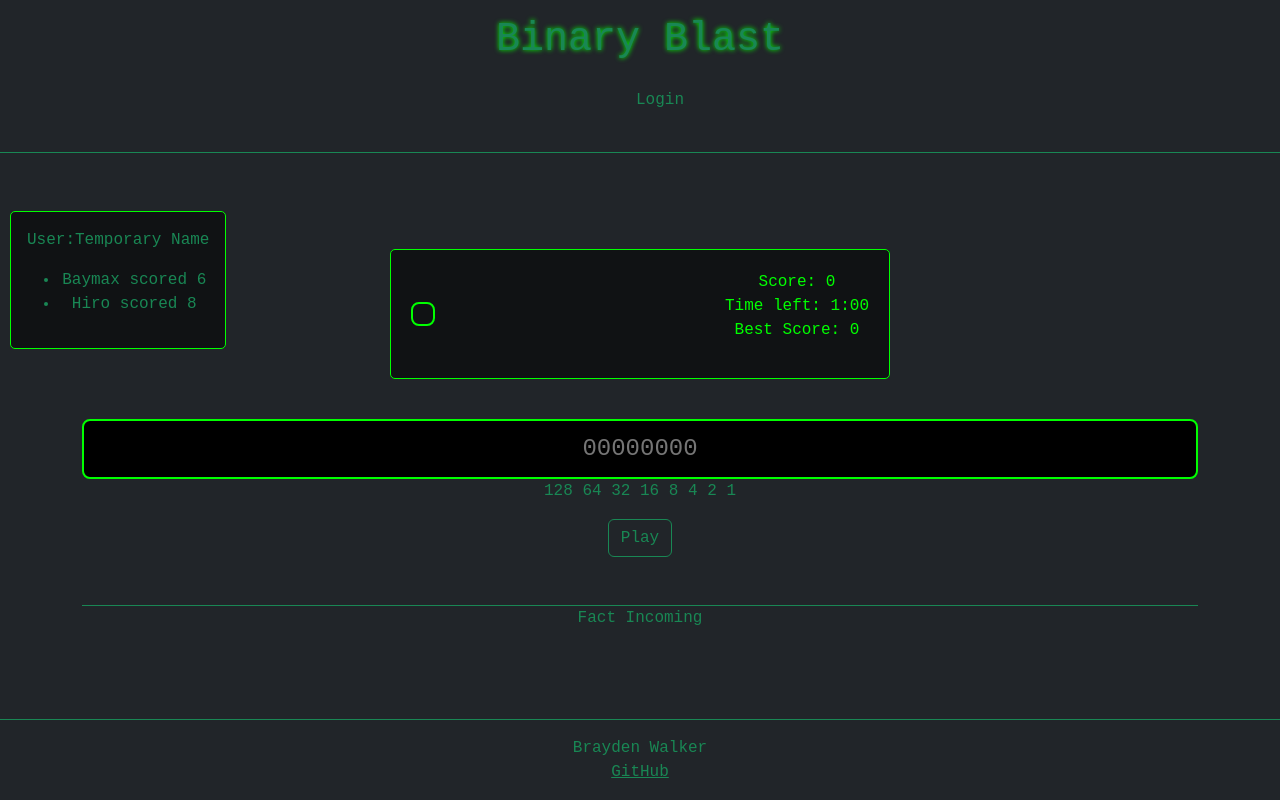
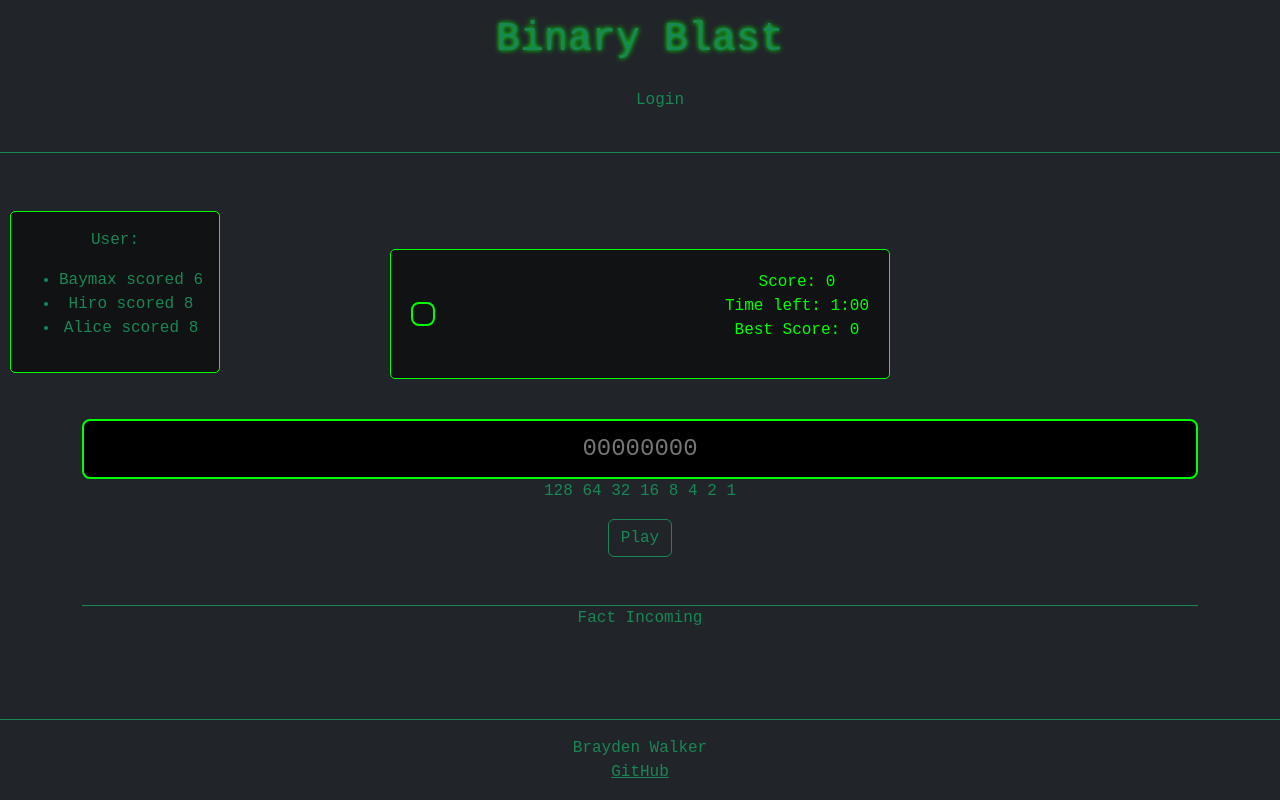
Before and after one commit to BraydenReklaw/startup, a React (Vite) app: page /game in a window 1280 px wide. Built offline with nearby package versions, Linux system fonts and the light colour scheme.

Commit message:
Game updated with random user scores being displayed

```diff
--- a/src/app.jsx
+++ b/src/app.jsx
@@ -8,9 +8,9 @@ import { Score } from './score&info/score';
 import { AuthState } from './login/authState';
 
 function App() {
-    const [userName, setUserName] = React.useState(localStorage.getItem('userName') || '');
-    const currentAuthState = userName ? AuthState.Authenticated : AuthState.Unauthenticated;
-    const [authState, setAuthState] = React.useState(currentAuthState);
+  const [userName, setUserName] = useState(localStorage.getItem('userName') || '');
+  const currentAuthState = userName ? AuthState.Authenticated : AuthState.Unauthenticated;
+  const [authState, setAuthState] = useState(currentAuthState);
 
   return (
     <BrowserRouter>
@@ -49,7 +49,7 @@ function App() {
             }
             exact
           />
-          <Route path='/game' element={<Game />} />
+          <Route path='/game' element={<Game userName={userName} />} />
           <Route path='/score' element={<Score />} />
           <Route path='*' element={<NotFound />} />
         </Routes>
--- a/src/game/game.jsx
+++ b/src/game/game.jsx
@@ -1,7 +1,7 @@
 import React, { useState, useEffect } from 'react';
 import './game.css';
 
-export function Game() {
+export function Game({ userName }) {
   const [numToConvert, setNumToConvert] = useState(generateRandomNumber());
   const [score, setScore] = useState(0);
   const [timeLeft, setTimeLeft] = useState(60);
@@ -9,6 +9,10 @@ export function Game() {
   const [bestScore, setBestScore] = useState(localStorage.getItem('bestScore') || 0);
   const [isGameStarted, setIsGameStarted] = useState(false);
   const [fact, setFact] = useState("Fact Incoming");
+  const [otherUsers, setOtherUsers] = useState([
+    { name: "Baymax", score: 6 },
+    { name: "Hiro", score: 8 }
+  ]);
 
   useEffect(() => {
     let timer;
@@ -30,6 +34,17 @@ export function Game() {
       setFact('Seatbelts save lives. Buckle up every time');
     }
   }, [timeLeft, score, bestScore, isGameStarted]);
+
+  useEffect(() => {
+    const interval = setInterval(() => {
+      setOtherUsers((prevUsers) => [
+        ...prevUsers,
+        { name: generateRandomUsername(), score: generateRandomScore() }
+      ].slice(-4)); // Keep only the latest 4 users
+    }, 5000);
+
+    return () => clearInterval(interval);
+  }, []);
 
   const handleInputChange = (e) => {
     setUserAnswer(e.target.value);
@@ -59,11 +74,12 @@ export function Game() {
       <div className="corner-box position-absolute top start-0 p-3">
         <div className="users">
           User:
-          <span className="user-name">Temporary Name</span>
+          <span className="user-name">{userName.split('@')[0]}</span>
         </div>
         <ul className="notifying mt-3">
-          <li className="user-name">Baymax scored 6</li>
-          <li className="user-name">Hiro scored 8</li>
+          {otherUsers.slice(-4).map((user, index) => (
+            <li key={index} className="user-name">{user.name} scored {user.score}</li>
+          ))}
         </ul>
       </div>
       <br />
@@ -118,4 +134,13 @@ export function Game() {
   function generateRandomNumber() {
     return Math.floor(Math.random() * 256);
   }
+
+  function generateRandomUsername() {
+    const usernames = ["Alice", "Bob", "Charlie", "Dave", "Eve"];
+    return usernames[Math.floor(Math.random() * usernames.length)];
+  }
+
+  function generateRandomScore() {
+    return Math.floor(Math.random() * 10) + 1;
+  }
 }
```
